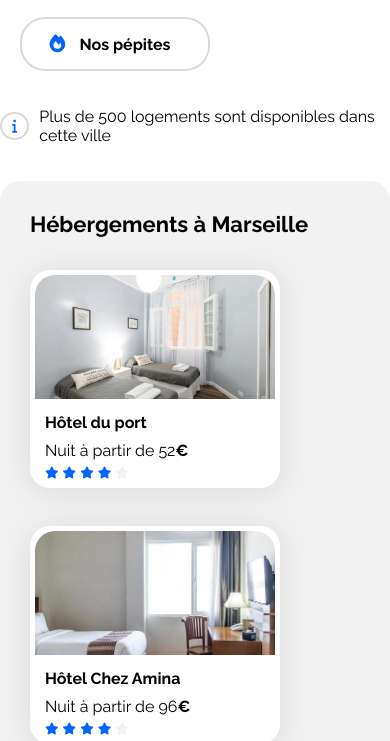
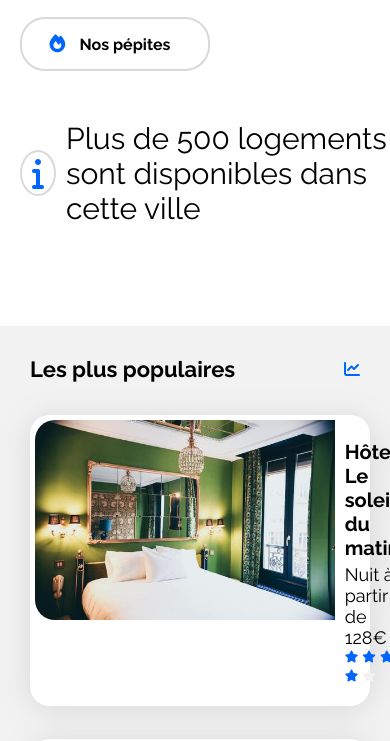
Before and after one commit to horton-dev/booki-project, a plain HTML site: page index.html in a window 390 px wide. Shown: the part 963-1704 px from the top of the page. Drawn offline with Linux system fonts and the light colour scheme.

Commit message:
2e modification @media Moblis 768px

```diff
--- a/css/style.css
+++ b/css/style.css
@@ -236,17 +236,15 @@ body {
     padding: 5px;
 }
 
-.hebergements-and-populaires section {
-    background-color: var(--main-bg-color);
-    border-radius: 20px;
-    padding: 30px;
-    box-sizing: border-box;
-}
 
 /****** Hebergements ***********/
 
 .hebergements {
     width: 65%;
+    background-color: var(--main-bg-color);
+    border-radius: 20px;
+    padding: 30px;
+    box-sizing: border-box;
 }
 
 .hebergements-cards{
@@ -325,6 +323,10 @@ body {
 
 .populaires {
     width: 32%;
+    background-color: var(--main-bg-color);
+    border-radius: 20px;
+    padding: 30px;
+    box-sizing: border-box;
 }
 
 .populaires-title {
@@ -617,7 +619,97 @@ body {
         text-align: center;
         margin-left: 20px;
     }
+    .info-bar{
+        width: 100%;
+    }
+    .info-icon{
+        font-size: 200%;
+        margin-left: 20px;
+    }
+    .info-text{
+        font-size: 30px;
+    }
+         /* ... (autres styles pour les mobiles) ... */
+
+    /* Ordre des sections */
+    .hebergements-and-populaires {
+        flex-direction: column-reverse;
+    }
+
+    /* Populaires */
+    .populaires{
+        width: 100%;
+        border-radius: 0;
+    }
+    .populaires-cards{
+        display: flex;
+        flex-direction: column;
+    }
+    .populaires-cards .card{
+        width: 100%;
+    }
+    .populaires-cards .card-title{
+        font-size: 20px;
+    }
+    .populaires-cards .card-subtitle{
+        font-size: 18px;
+    }
+    .populaires-cards img{
+        width: 100%;
+        height: auto;
+        border-radius: 20px 0 0 20px;
+        max-height: 200px;
+        object-fit: cover;
+    }
+    .populaires-cards .card-content{
+        width: 100%;
+        padding: 10px;
+    }
 
 
 
+
+    /* Hébergements & Activités */
+    .hebergements {
+        background-color: white; /* Changer la couleur de fond pour hébergements */
+        border-radius: 0; /* Enlève les bords arrondis */
+    }
+    .hebergements-cards img, .activity-cards img {
+        width: 100%;
+        height: auto;
+        border-radius: 20px 20px 0 0;
+        max-height: 200px; /* Ajuster cette valeur selon la hauteur souhaitée */
+        object-fit: cover;
+    }
+    .hebergements-cards, .activity-cards {
+        flex-direction: column;
+    }
+
+    .hebergements-cards .card, .activity-cards .card {
+        flex-direction: column;
+        width: 100%;
+        margin-bottom: 20px;
+    }
+
+    .hebergements-cards .card-content, .activity-cards .card-content {
+        width: 100%;
+        padding: 10px;
+    }
+
+    .hebergements, .activity {
+        background-color: white;
+        padding: 15px;
+    }
+    .hebergements-cards .card:hover, .activity-cards .card:hover{
+        transform: none;
+        transition: none;
+    }
+    .site-footer{
+        flex-direction: column;
+        align-items: flex-start;
+        gap: 20px;
+        font-size: 22px;
+    }
+
+
 }
```
